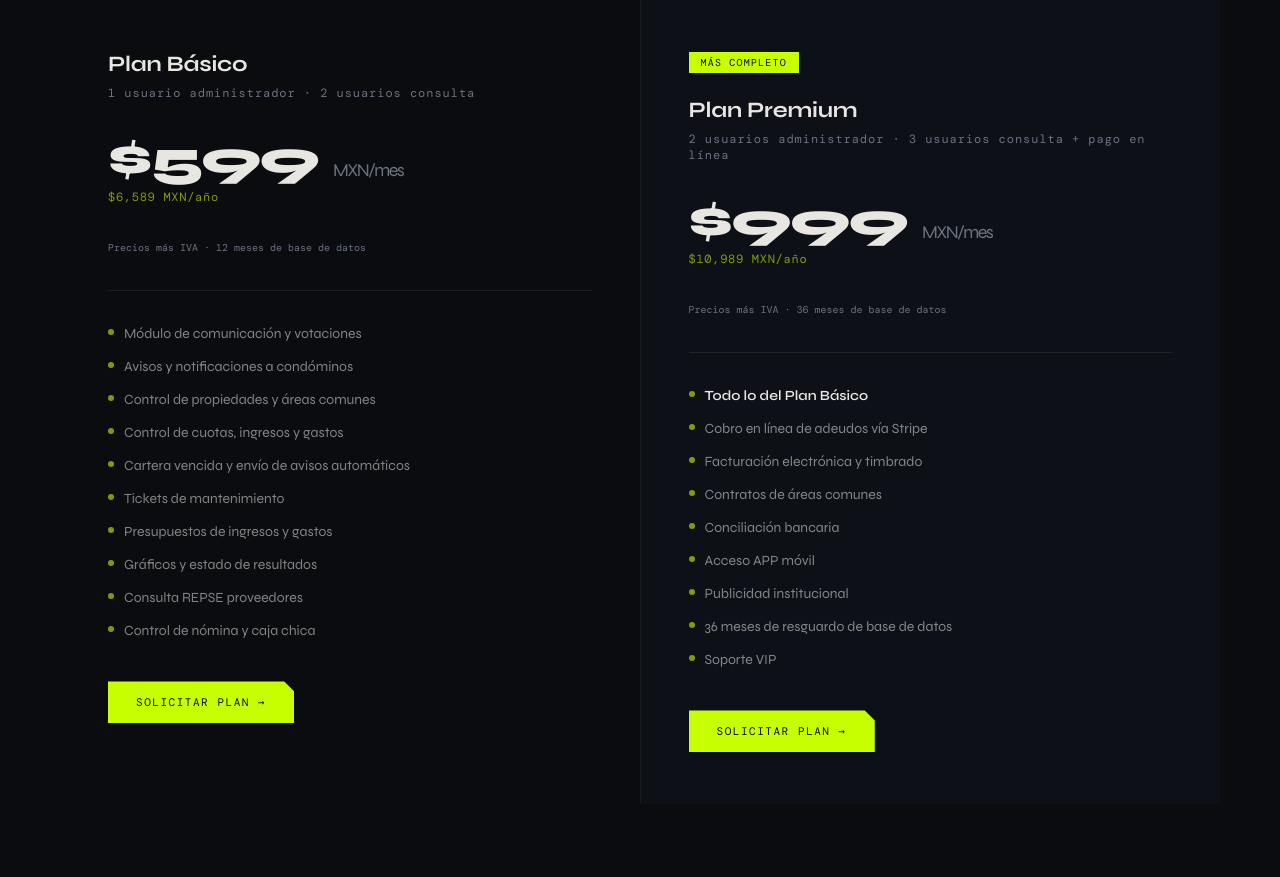
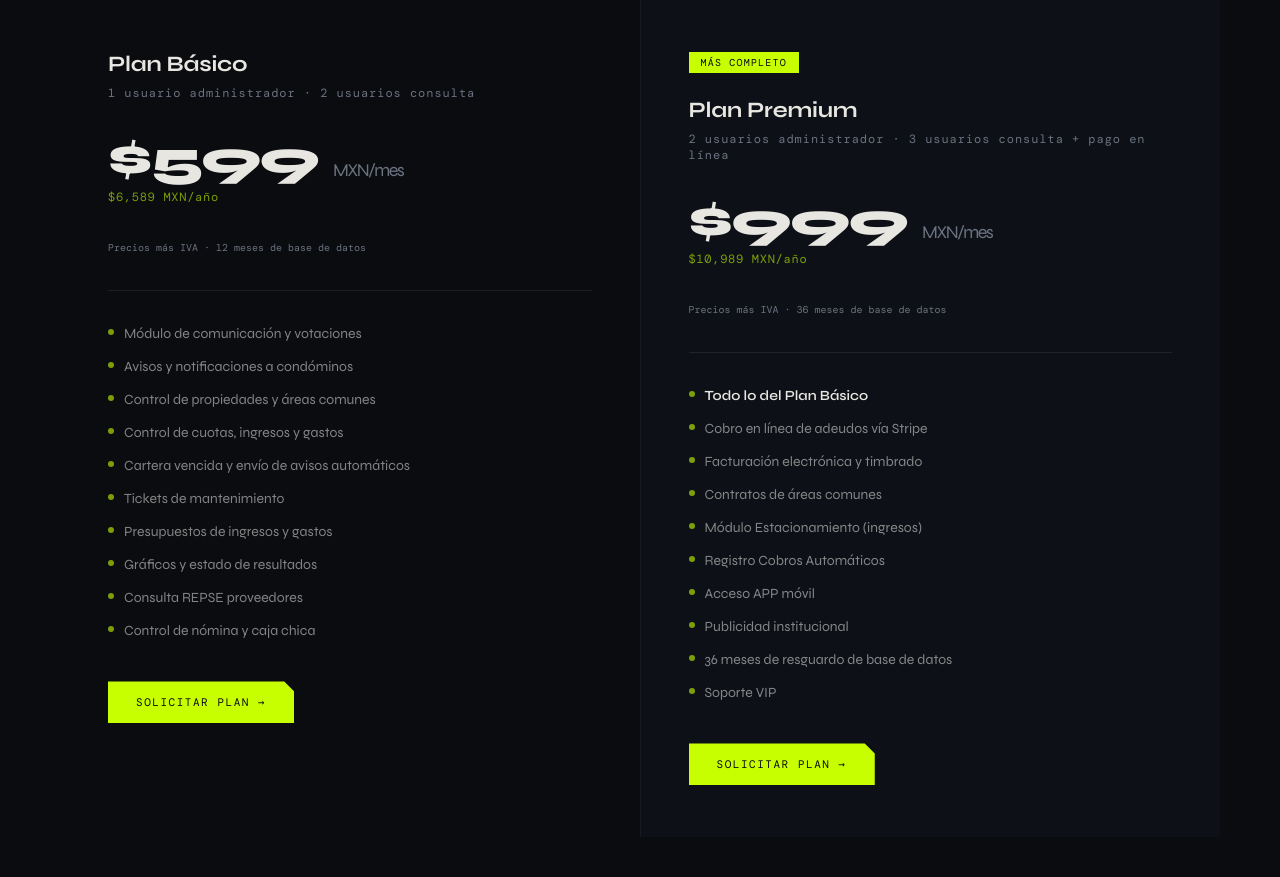
Before and after one commit to alucard8130/PaginaWeb, a Flask app: page /gestor_administrativo in a window 1280 px wide. Shown: the part 3164-4041 px from the top of the page. Run offline with Flask 3, Linux system fonts and the light colour scheme; data that the repository does not hold is empty; some web fonts are replaced.

Commit message:
updatePremium

```diff
--- a/templates/gestor_administrativo.html
+++ b/templates/gestor_administrativo.html
@@ -404,7 +404,8 @@
         <li>Cobro en línea de adeudos vía Stripe</li>
         <li>Facturación electrónica y timbrado</li>
         <li>Contratos de áreas comunes</li>
-        <li>Conciliación bancaria</li>
+        <li>Módulo Estacionamiento (ingresos)</li>
+        <li>Registro Cobros Automáticos</li>
         <li>Acceso APP móvil</li>
         <li>Publicidad institucional</li>
         <li>36 meses de resguardo de base de datos</li>
```
